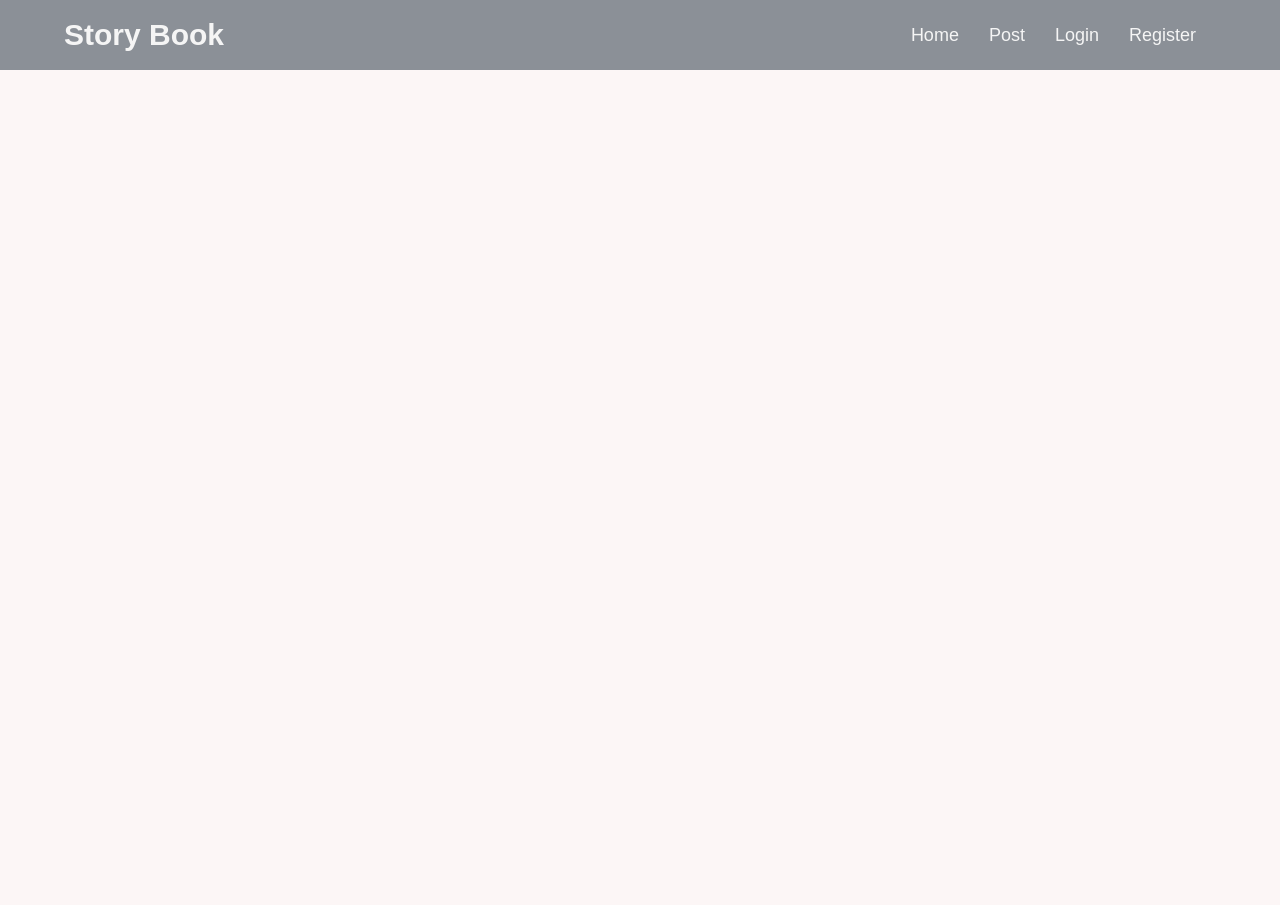
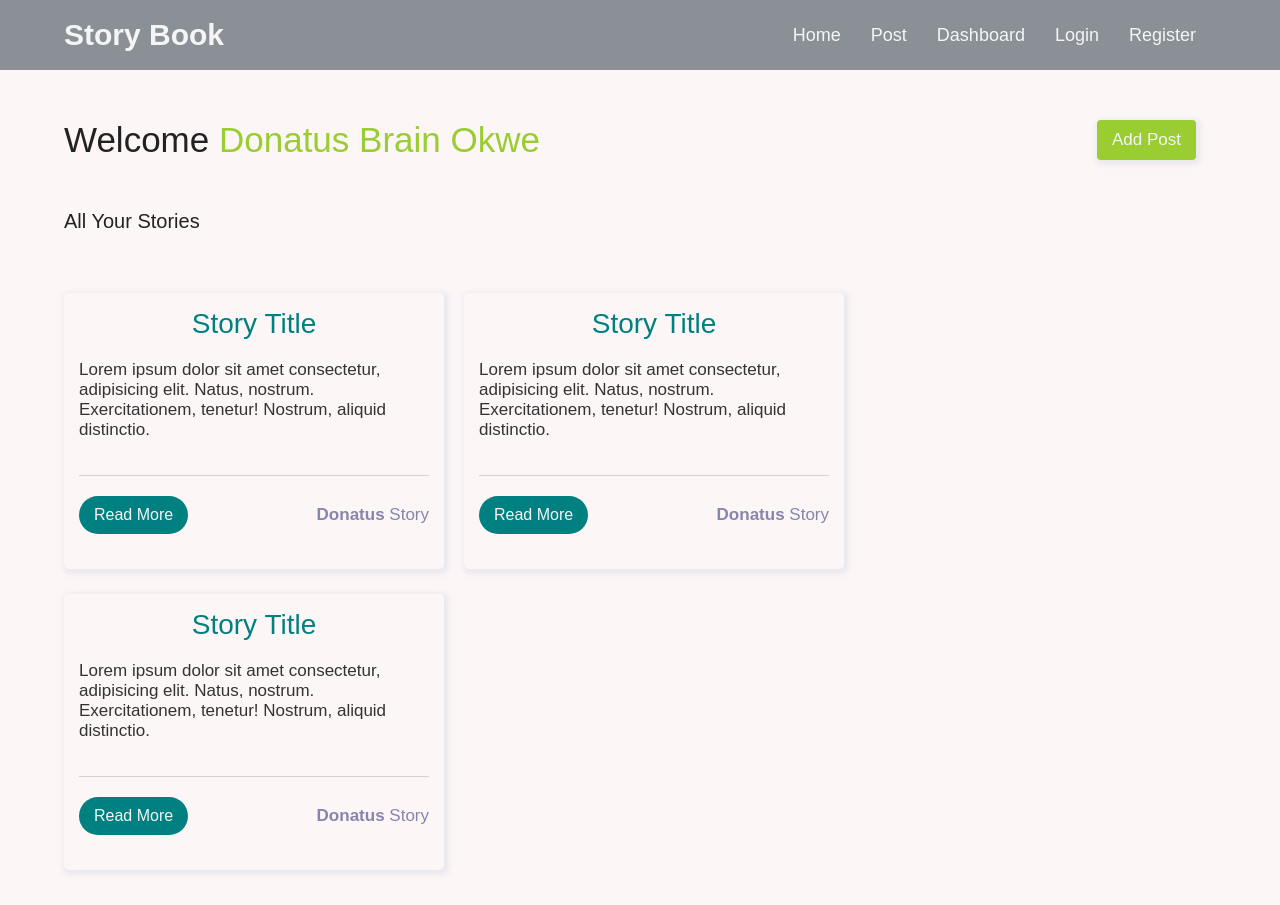
Before and after one commit to BrainDoe/storybook-angular, an Angular app: page /user-dashboard in a window 1280 px wide. Before the commit this address led to /. Before the commit the page ends 800 px from the top, so only its background shows below. Built offline with nearby package versions, Linux system fonts and the light colour scheme.

Commit message:
Completed the user-dashboard component

```diff
--- a/src/app/app-routing.module.ts
+++ b/src/app/app-routing.module.ts
@@ -1,3 +1,4 @@
+import { UserDashboardComponent } from './pages/user-dashboard/user-dashboard.component';
 import { PostFormComponent } from './pages/post-form/post-form.component';
 import { StoryComponent } from './components/story/story.component';
 import { HomeComponent } from './pages/home/home.component';
@@ -11,6 +12,7 @@ const routes: Routes = [
   {path: 'register', component: RegisterComponent},
   {path: 'home', component: HomeComponent},
   {path: 'post-form', component: PostFormComponent},
+  {path: 'user-dashboard', component: UserDashboardComponent},
   {path: 'login', component: LoginComponent},
   {path: 'single-story/:id', component: StoryComponent},
 ];
--- a/src/app/app.module.ts
+++ b/src/app/app.module.ts
@@ -10,6 +10,7 @@ import { HeaderComponent } from './components/header/header.component';
 import { StoriesComponent } from './components/stories/stories.component';
 import { StoryComponent } from './components/story/story.component';
 import { PostFormComponent } from './pages/post-form/post-form.component';
+import { UserDashboardComponent } from './pages/user-dashboard/user-dashboard.component';
 
 @NgModule({
   declarations: [
@@ -20,7 +21,8 @@ import { PostFormComponent } from './pages/post-form/post-form.component';
     HeaderComponent,
     StoriesComponent,
     StoryComponent,
-    PostFormComponent
+    PostFormComponent,
+    UserDashboardComponent
   ],
   imports: [
     BrowserModule,
--- a/src/app/components/header/header.component.html
+++ b/src/app/components/header/header.component.html
@@ -7,6 +7,7 @@
       <ul class="list">
         <li class="list-item"><a routerLink="/home">Home</a></li>
         <li class="list-item"><a routerLink="/post-form">Post</a></li>
+        <li class="list-item"><a routerLink="/user-dashboard">Dashboard</a></li>
         <li class="list-item"><a routerLink="/login">Login</a></li>
         <li class="list-item"><a routerLink="/register">Register</a></li>
       </ul>
--- /dev/null
+++ b/src/app/pages/user-dashboard/user-dashboard.component.css
@@ -0,0 +1,50 @@
+.user-header {
+  display: flex;
+  align-items: center;
+  justify-content: space-between;
+  width: 100%;
+  margin: 50px 0;
+}
+
+.user-header h1 {
+  font-size: 35px;
+  font-weight: 400;
+  color: #222;
+}
+
+.user-header h1 span {
+  color: yellowgreen;
+  font-weight: 500;
+}
+
+.user-header .add-post {
+  background-color: yellowgreen;
+  padding: 10px 15px;
+  margin-right: 20px;
+  border-radius: 4px;
+  color: whitesmoke;
+  font-size: 17px;
+  box-shadow: 02px 02px 5px 3px rgba(138, 159, 193, 0.14);
+  transition: .3s ease;
+  cursor: pointer;
+}
+
+.user-header .add-post:hover {
+  background-color: rgb(135, 184, 37);
+}
+
+.stories {
+  display: flex;
+  justify-content: flex-start;
+  margin-top: 60px;
+  flex-wrap: wrap;
+  margin-bottom: 10px;
+}
+
+@media (max-width: 500px) {
+  .property-list {
+    justify-content: center;
+    /* flex: 1; */
+    width: 100%;
+  }
+}
--- /dev/null
+++ b/src/app/pages/user-dashboard/user-dashboard.component.html
@@ -0,0 +1,12 @@
+<div class="container">
+  <div class="user-header">
+    <h1>Welcome <span>Donatus Brain Okwe</span></h1>
+    <div class="add-post">Add Post</div>
+  </div>
+  <div style="font-size: 20px; color: #222;">All Your Stories</div>
+  <div class="stories">
+    <app-story></app-story>
+    <app-story></app-story>
+    <app-story></app-story>
+  </div>
+</div>
--- /dev/null
+++ b/src/app/pages/user-dashboard/user-dashboard.component.ts
@@ -0,0 +1,15 @@
+import { Component, OnInit } from '@angular/core';
+
+@Component({
+  selector: 'app-user-dashboard',
+  templateUrl: './user-dashboard.component.html',
+  styleUrls: ['./user-dashboard.component.css']
+})
+export class UserDashboardComponent implements OnInit {
+
+  constructor() { }
+
+  ngOnInit(): void {
+  }
+
+}
--- a/tsconfig.json
+++ b/tsconfig.json
@@ -25,6 +25,7 @@
     "enableI18nLegacyMessageIdFormat": false,
     "strictInjectionParameters": true,
     "strictInputAccessModifiers": true,
-    "strictTemplates": true
+    "strictTemplates": true,
+    "strictPropertyInitialization": false
   }
 }
```
